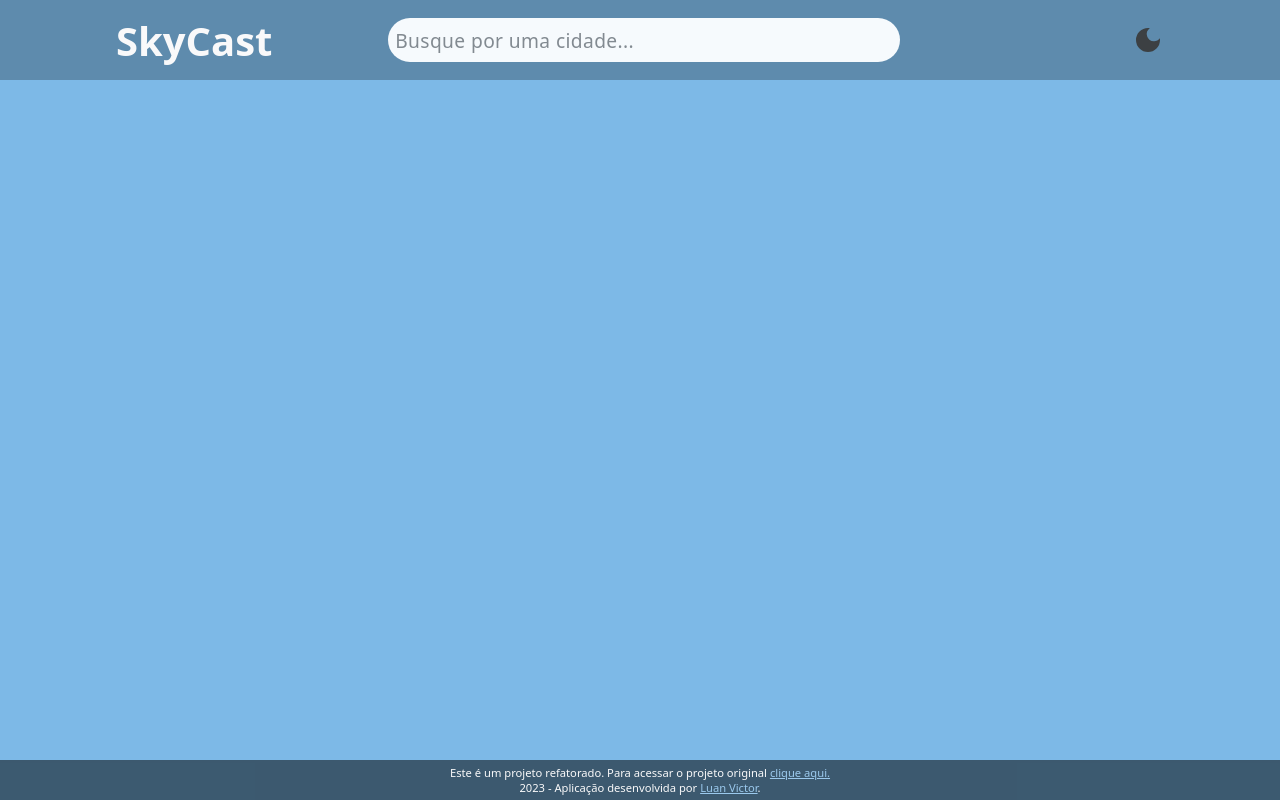
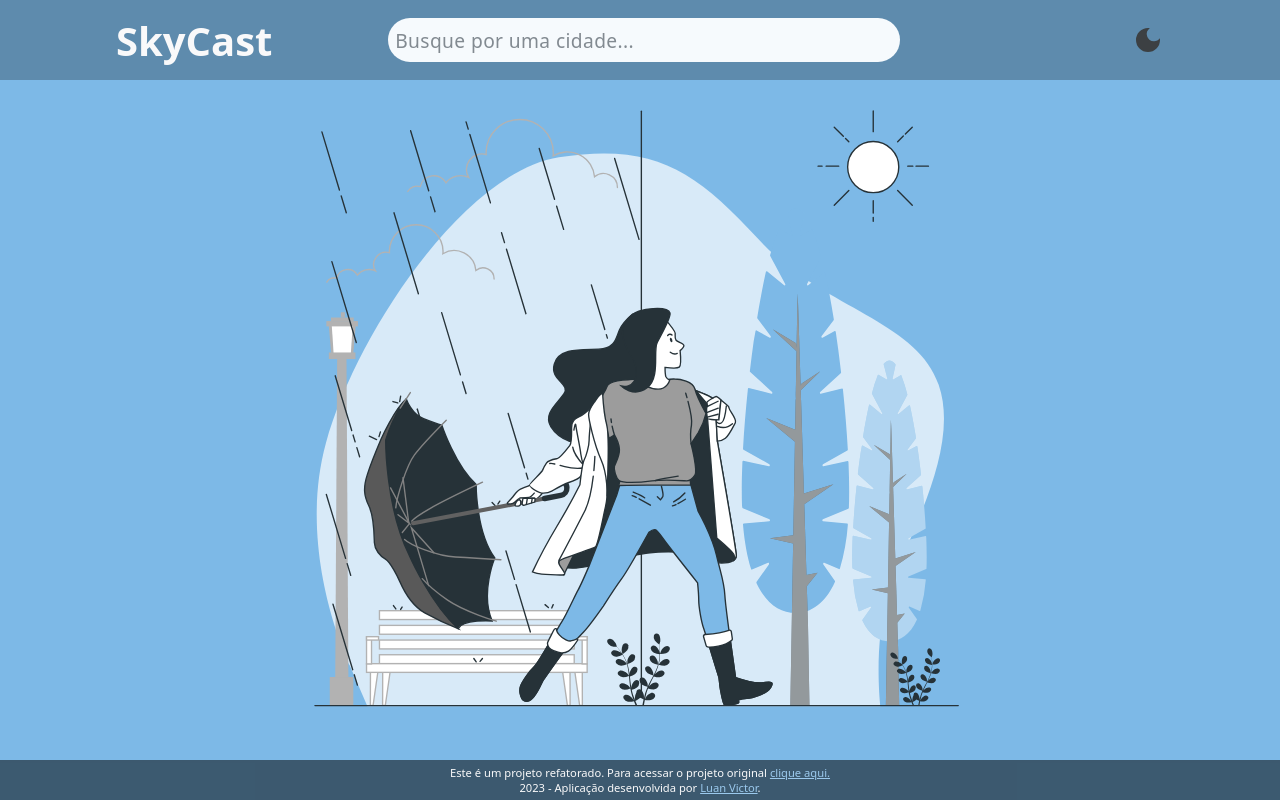
Before and after one commit to Luzin7/skycast, a React (Vite) app: page / in a window 1280 px wide. Built offline with nearby package versions, Linux system fonts and the light colour scheme; no server answers.

Commit message:
style(globalStyle.css): adiciona dark-mode

```diff
--- a/src/styles/globalStyle.css
+++ b/src/styles/globalStyle.css
@@ -7,7 +7,10 @@
 
 body {
   background: #7db9e7;
-  transition: background 0.7s;
+  transition: background-color 0.7s;
+}
+body.dark-mode {
+  background: #374047;
 }
 
 a {
@@ -17,9 +20,15 @@ a {
 .warm {
   background: #ec9ea5;
 }
+.warm.dark-mode {
+  background: #473737;
+}
 
 .cold {
   background: #cce4f5;
+}
+.cold.dark-mode {
+  background: #394d5c;
 }
 
 .icon_warm {
@@ -39,6 +48,13 @@ a {
   align-items: center;
   height: 85vh;
 }
+.main_container .start_result {
+  width: 100%;
+  height: 100%;
+  background: url(../assets/img/season_change.svg) no-repeat;
+  background-size: contain;
+  background-position: center;
+}
 .main_container .section_container {
   background-color: #f9f9fa;
   height: 80vh;
@@ -47,4 +63,25 @@ a {
   display: flex;
   flex-flow: column wrap;
   justify-content: space-evenly;
+}
+body.dark-mode .main_container .section_container {
+  background-color: #606e79;
+}
+.main_container .section_container .loading {
+  animation: loading 1s ease-in-out infinite;
+  margin: 0 auto;
+  width: 25%;
+  height: 25%;
+}
+body.dark-mode .main_container .section_container .loading {
+  color: #606e79;
+}
+
+@keyframes loading {
+  from {
+    transform: rotate(0deg);
+  }
+  to {
+    transform: rotate(360deg);
+  }
 }/*# sourceMappingURL=globalStyle.css.map */
```
